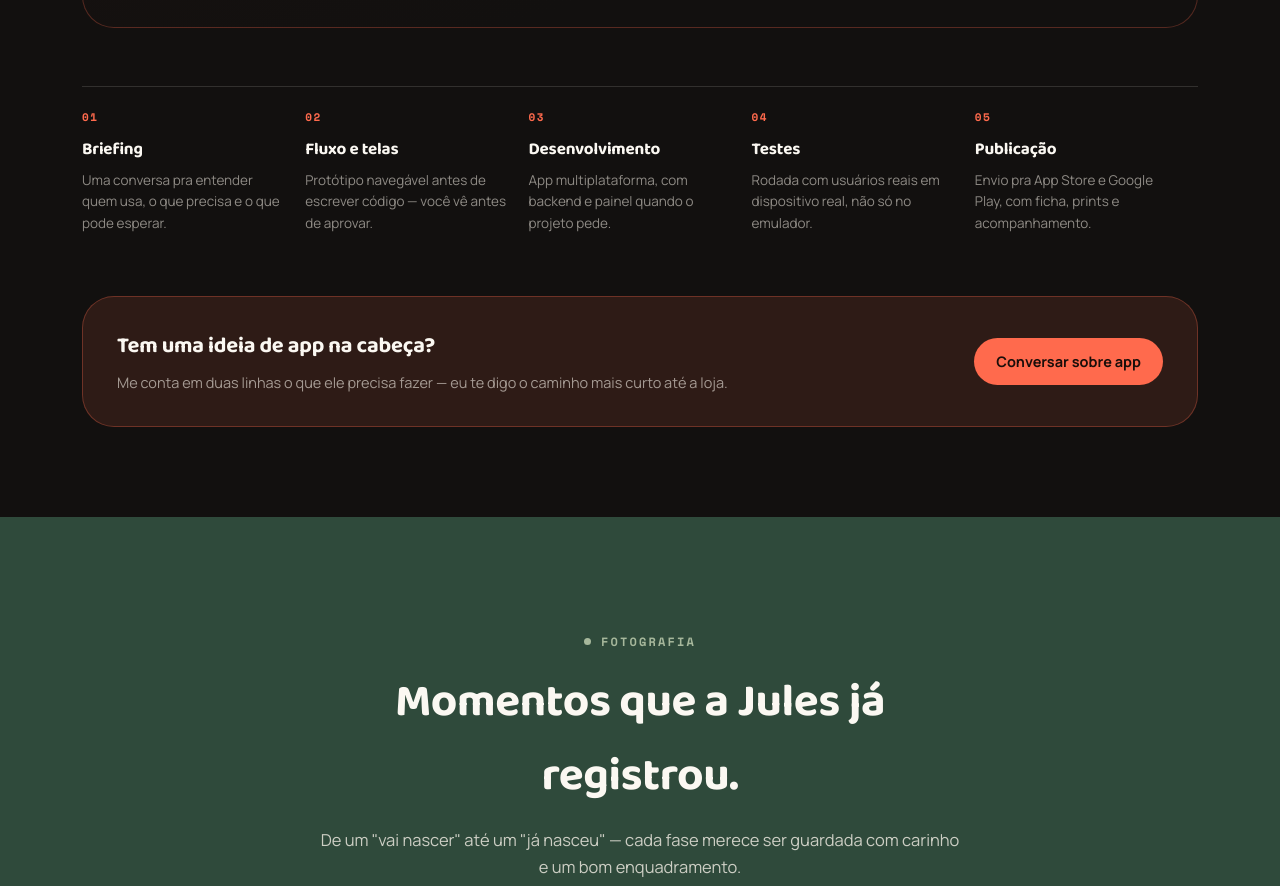
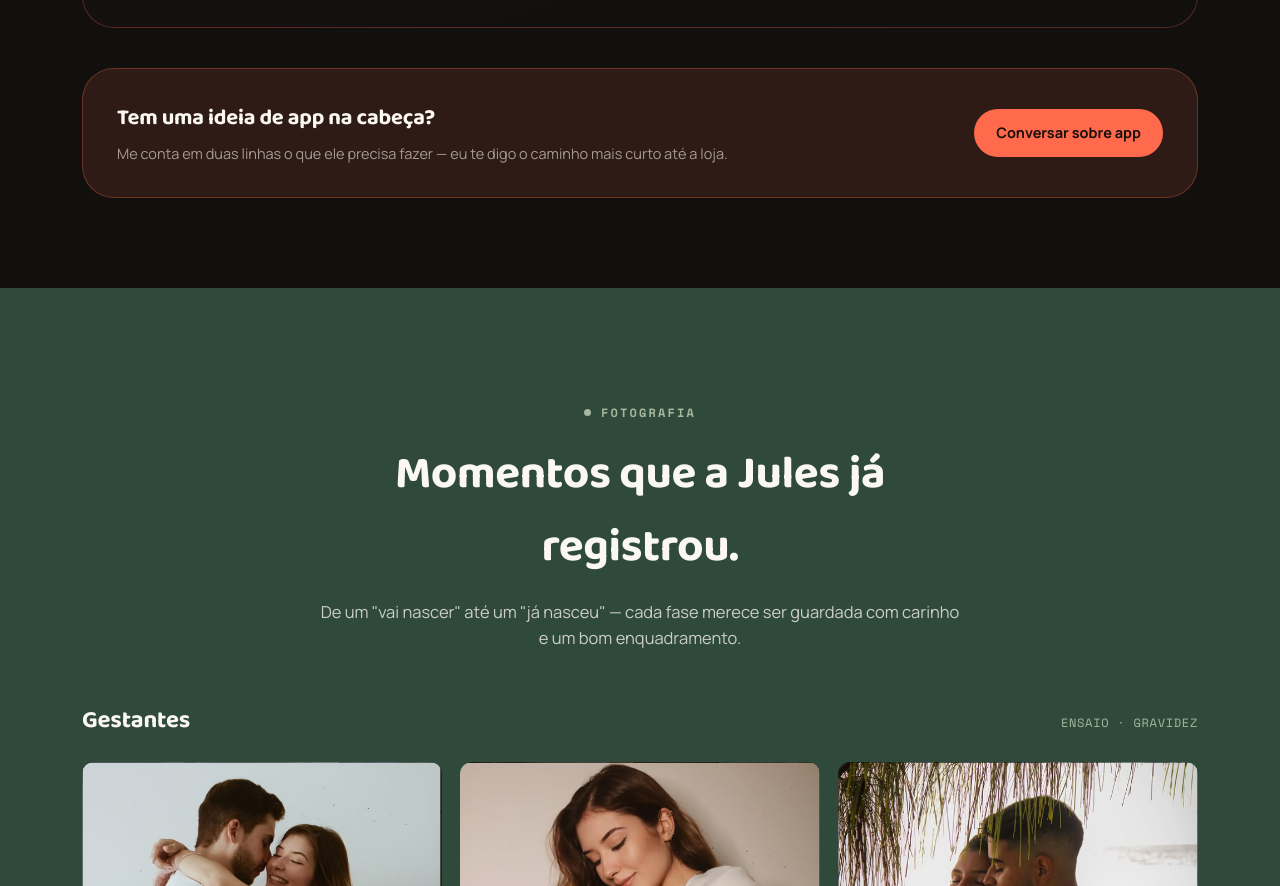
Before and after one commit to Naianejulia/jules, a plain HTML site: page index.html in a window 1280 px wide. Shown: the part 4056-4942 px from the top of the page. Drawn offline with nearby package versions, Linux system fonts and the light colour scheme.

Commit message:
código refatorado

```diff
--- a/index.html
+++ b/index.html
@@ -890,34 +890,6 @@
       </div>
     </div>
 
-    <div class="steps">
-      <div class="step">
-        <b>01</b>
-        <h4>Briefing</h4>
-        <p>Uma conversa pra entender quem usa, o que precisa e o que pode esperar.</p>
-      </div>
-      <div class="step">
-        <b>02</b>
-        <h4>Fluxo e telas</h4>
-        <p>Protótipo navegável antes de escrever código — você vê antes de aprovar.</p>
-      </div>
-      <div class="step">
-        <b>03</b>
-        <h4>Desenvolvimento</h4>
-        <p>App multiplataforma, com backend e painel quando o projeto pede.</p>
-      </div>
-      <div class="step">
-        <b>04</b>
-        <h4>Testes</h4>
-        <p>Rodada com usuários reais em dispositivo real, não só no emulador.</p>
-      </div>
-      <div class="step">
-        <b>05</b>
-        <h4>Publicação</h4>
-        <p>Envio pra App Store e Google Play, com ficha, prints e acompanhamento.</p>
-      </div>
-    </div>
-
     <div class="appdev-cta">
       <div>
         <h3>Tem uma ideia de app na cabeça?</h3>
```
